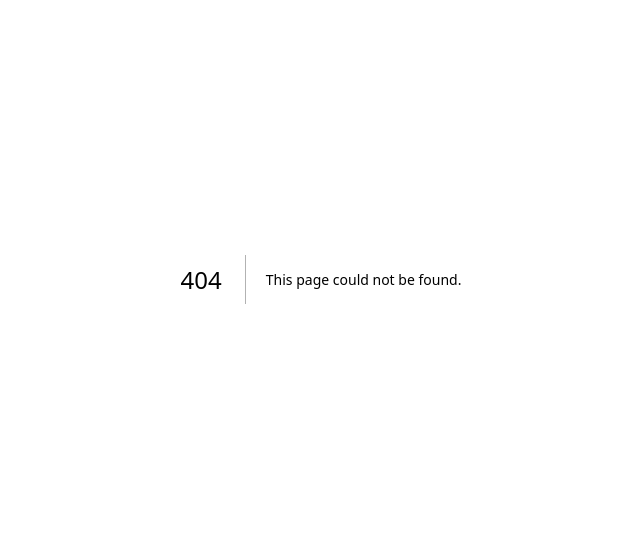
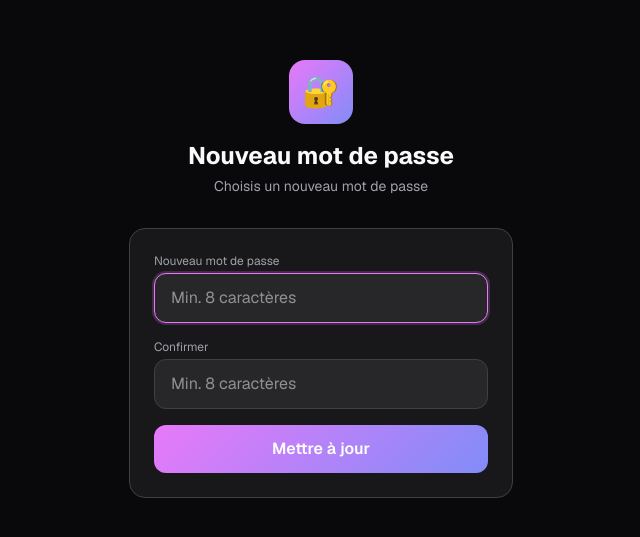
Before and after one commit to ulfrank2024/U-M-finance, a Next.js app: page /reset-password in a window 1280 px wide. Before the commit this address had no page. Shown: the part 121-658 px from the top of the page, without its empty margins (319-959 px from the left). Built offline with nearby package versions, Linux system fonts and the light colour scheme.

Commit message:
feat: mot de passe oublié + réinitialisation

```diff
--- /dev/null
+++ b/app/forgot-password/page.tsx
@@ -0,0 +1,88 @@
+'use client'
+import { useState } from 'react'
+import Link from 'next/link'
+import { ArrowLeft } from 'lucide-react'
+import { createClient } from '@/lib/supabase/client'
+
+export default function ForgotPasswordPage() {
+  const [email, setEmail] = useState('')
+  const [loading, setLoading] = useState(false)
+  const [sent, setSent] = useState(false)
+  const [error, setError] = useState('')
+
+  async function handleSubmit(e: React.FormEvent) {
+    e.preventDefault()
+    setLoading(true)
+    setError('')
+    const supabase = createClient()
+    const { error: err } = await supabase.auth.resetPasswordForEmail(email, {
+      redirectTo: `${window.location.origin}/reset-password`,
+    })
+    if (err) { setError(err.message); setLoading(false); return }
+    setSent(true)
+  }
+
+  const btnStyle = { background: 'linear-gradient(135deg, #e879f9, #818cf8)' }
+
+  if (sent) {
+    return (
+      <div className="min-h-screen flex items-center justify-center px-6 bg-[#09090b]">
+        <div className="text-center max-w-sm">
+          <span className="text-5xl mb-4 block">📧</span>
+          <h2 className="text-xl font-bold text-[#fafafa] mb-2">Email envoyé !</h2>
+          <p className="text-[#a1a1aa] text-sm mb-1">
+            Un lien de réinitialisation a été envoyé à
+          </p>
+          <p className="text-[#e879f9] font-medium text-sm mb-6">{email}</p>
+          <p className="text-[#a1a1aa] text-xs mb-6">Vérifie aussi tes spams.</p>
+          <Link href="/login" className="text-[#e879f9] text-sm font-medium">
+            Retour à la connexion
+          </Link>
+        </div>
+      </div>
+    )
+  }
+
+  return (
+    <div className="min-h-screen flex flex-col items-center justify-center px-6 bg-[#09090b]">
+      <div className="w-full max-w-sm">
+        <Link href="/login" className="flex items-center gap-2 text-[#a1a1aa] text-sm mb-6">
+          <ArrowLeft size={16} /> Retour
+        </Link>
+
+        <div className="text-center mb-8">
+          <div className="inline-flex items-center justify-center w-16 h-16 rounded-2xl mb-4" style={{ background: 'linear-gradient(135deg, #e879f9, #818cf8)' }}>
+            <span className="text-3xl">🔑</span>
+          </div>
+          <h1 className="text-2xl font-bold text-[#fafafa]">Mot de passe oublié</h1>
+          <p className="text-[#a1a1aa] text-sm mt-1">On t&apos;envoie un lien de réinitialisation</p>
+        </div>
+
+        <div className="bg-[#18181b] rounded-2xl p-6 border border-[#3f3f46]">
+          <form onSubmit={handleSubmit} className="space-y-4">
+            <div>
+              <label className="text-xs text-[#a1a1aa] mb-1 block">Email</label>
+              <input
+                type="email"
+                value={email}
+                onChange={e => setEmail(e.target.value)}
+                placeholder="vous@exemple.com"
+                required
+                autoFocus
+              />
+            </div>
+            {error && <p className="text-[#ef4444] text-sm bg-[#ef4444]/10 rounded-xl p-3">{error}</p>}
+            <button
+              type="submit"
+              disabled={loading}
+              className="w-full h-12 rounded-xl font-semibold text-white disabled:opacity-60"
+              style={btnStyle}
+            >
+              {loading ? 'Envoi...' : 'Envoyer le lien'}
+            </button>
+          </form>
+        </div>
+      </div>
+    </div>
+  )
+}
--- a/app/login/page.tsx
+++ b/app/login/page.tsx
@@ -43,7 +43,10 @@ export default function LoginPage() {
               <input type="email" value={email} onChange={e => setEmail(e.target.value)} placeholder="vous@exemple.com" required />
             </div>
             <div>
-              <label className="text-xs text-[#a1a1aa] mb-1 block">Mot de passe</label>
+              <div className="flex items-center justify-between mb-1">
+                <label className="text-xs text-[#a1a1aa]">Mot de passe</label>
+                <Link href="/forgot-password" className="text-xs text-[#e879f9]">Oublié ?</Link>
+              </div>
               <input type="password" value={password} onChange={e => setPassword(e.target.value)} placeholder="••••••••" required />
             </div>
             {error && <p className="text-[#ef4444] text-sm bg-[#ef4444]/10 rounded-xl p-3">{error}</p>}
--- /dev/null
+++ b/app/reset-password/page.tsx
@@ -0,0 +1,75 @@
+'use client'
+import { useState } from 'react'
+import { useRouter } from 'next/navigation'
+import { createClient } from '@/lib/supabase/client'
+
+export default function ResetPasswordPage() {
+  const router = useRouter()
+  const [password, setPassword] = useState('')
+  const [confirm, setConfirm] = useState('')
+  const [loading, setLoading] = useState(false)
+  const [error, setError] = useState('')
+
+  async function handleSubmit(e: React.FormEvent) {
+    e.preventDefault()
+    if (password !== confirm) { setError('Les mots de passe ne correspondent pas'); return }
+    if (password.length < 8) { setError('Minimum 8 caractères'); return }
+    setLoading(true)
+    setError('')
+    const supabase = createClient()
+    const { error: err } = await supabase.auth.updateUser({ password })
+    if (err) { setError(err.message); setLoading(false); return }
+    router.push('/')
+  }
+
+  const btnStyle = { background: 'linear-gradient(135deg, #e879f9, #818cf8)' }
+
+  return (
+    <div className="min-h-screen flex flex-col items-center justify-center px-6 bg-[#09090b]">
+      <div className="w-full max-w-sm">
+        <div className="text-center mb-8">
+          <div className="inline-flex items-center justify-center w-16 h-16 rounded-2xl mb-4" style={{ background: 'linear-gradient(135deg, #e879f9, #818cf8)' }}>
+            <span className="text-3xl">🔐</span>
+          </div>
+          <h1 className="text-2xl font-bold text-[#fafafa]">Nouveau mot de passe</h1>
+          <p className="text-[#a1a1aa] text-sm mt-1">Choisis un nouveau mot de passe</p>
+        </div>
+
+        <div className="bg-[#18181b] rounded-2xl p-6 border border-[#3f3f46]">
+          <form onSubmit={handleSubmit} className="space-y-4">
+            <div>
+              <label className="text-xs text-[#a1a1aa] mb-1 block">Nouveau mot de passe</label>
+              <input
+                type="password"
+                value={password}
+                onChange={e => setPassword(e.target.value)}
+                placeholder="Min. 8 caractères"
+                required
+                autoFocus
+              />
+            </div>
+            <div>
+              <label className="text-xs text-[#a1a1aa] mb-1 block">Confirmer</label>
+              <input
+                type="password"
+                value={confirm}
+                onChange={e => setConfirm(e.target.value)}
+                placeholder="Min. 8 caractères"
+                required
+              />
+            </div>
+            {error && <p className="text-[#ef4444] text-sm bg-[#ef4444]/10 rounded-xl p-3">{error}</p>}
+            <button
+              type="submit"
+              disabled={loading}
+              className="w-full h-12 rounded-xl font-semibold text-white disabled:opacity-60"
+              style={btnStyle}
+            >
+              {loading ? 'Mise à jour...' : 'Mettre à jour'}
+            </button>
+          </form>
+        </div>
+      </div>
+    </div>
+  )
+}
--- a/lib/supabase/proxy.ts
+++ b/lib/supabase/proxy.ts
@@ -27,7 +27,7 @@ export async function updateSession(request: NextRequest) {
 
   const { data: { user } } = await supabase.auth.getUser()
 
-  const publicPaths = ['/login', '/register', '/auth/callback']
+  const publicPaths = ['/login', '/register', '/auth/callback', '/forgot-password', '/reset-password']
   const isPublicPath = publicPaths.some(p => request.nextUrl.pathname.startsWith(p))
 
   if (!user && !isPublicPath) {
```
